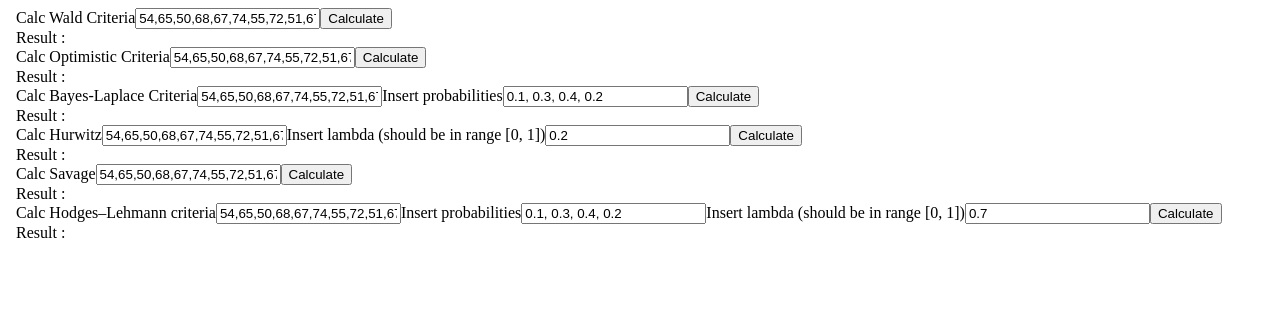
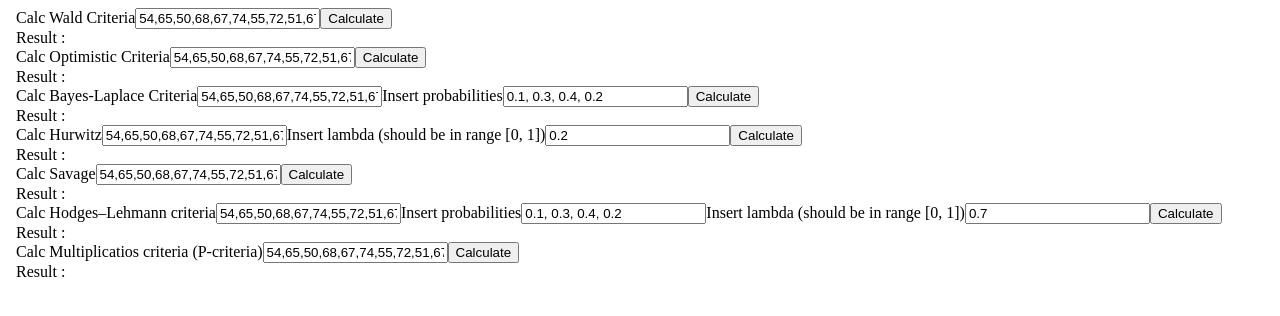
Before and after one commit to ILScc/Decision-Theory, a Vue app: page / in a window 1280 px wide. Shown: the top 316 px of the page. Built offline with nearby package versions, Linux system fonts and the light colour scheme.

Commit message:
Feat: add P criteria calc

```diff
--- a/src/App.vue
+++ b/src/App.vue
@@ -6,6 +6,7 @@
     <app-hurwitz />
     <app-savage />
     <app-HL />
+    <app-p-critreria />
   </body>
 </template>
 
@@ -16,6 +17,7 @@ import AppBL from "./components/AppBL.vue";
 import AppHurwitz from "./components/AppHurwitz.vue";
 import AppSavage from "./components/AppSavage.vue";
 import AppHL from "./components/AppHL.vue";
+import AppPCritreria from "./components/AppPCritreria.vue";
 export default {
   name: "App",
   components: {
@@ -25,6 +27,7 @@ export default {
     AppHurwitz,
     AppSavage,
     AppHL,
+    AppPCritreria,
   },
 };
 </script>
--- /dev/null
+++ b/src/components/AppPCritreria.vue
@@ -0,0 +1,44 @@
+<template>
+  <form action="">
+    <label for="PCritria">Calc Multiplicatios criteria (P-criteria)</label>
+    <input type="text" name="PCritria" id="PCritria" v-model="matrix" />
+    <button type="button" @click="calcPCriteria(matrix)">Calculate</button>
+    <div>Result : {{ result }}</div>
+  </form>
+</template>
+<script>
+import {
+  getLambda,
+  isOnlyPositiveMatrix,
+  handlePCriterionValidMatrix,
+  handlePCriterionInvalidMatrix,
+  handleDecision,
+} from "../DecisonMakingMethods/utils.js";
+export default {
+  data() {
+    return {
+      matrix: this.$options.SAMPLE_MATRIX,
+      lambda: getLambda(),
+      result: null,
+    };
+  },
+  SAMPLE_MATRIX: [
+    [54, 65, 50, 68],
+    [67, 74, 55, 72],
+    [51, 67, 78, 68],
+    [73, 54, 67, 60],
+    [76, 69, 67, 59],
+  ],
+  methods: {
+    calcPCriteria(matrix) {
+      const isMatrixValid = isOnlyPositiveMatrix(matrix);
+      const rowMultiplications = isMatrixValid
+        ? handlePCriterionValidMatrix(matrix)
+        : handlePCriterionInvalidMatrix(matrix);
+      const decision = Math.max(...rowMultiplications);
+      const answer = handleDecision(rowMultiplications, decision);
+      this.result = answer;
+    },
+  },
+};
+</script>
```
Also changed, not shown: src/DecisonMakingMethods/decisionCriterias.js (+0 -14 lines).
